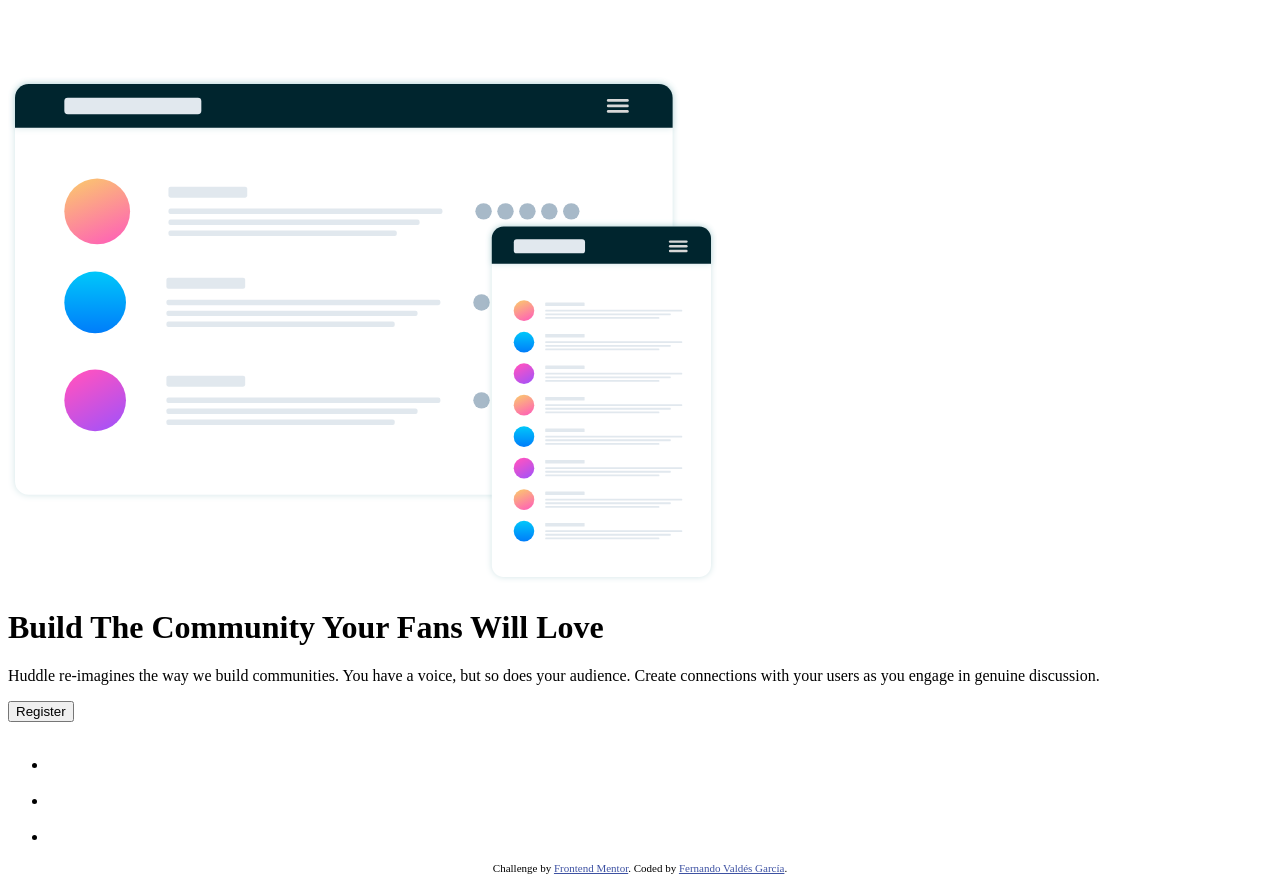
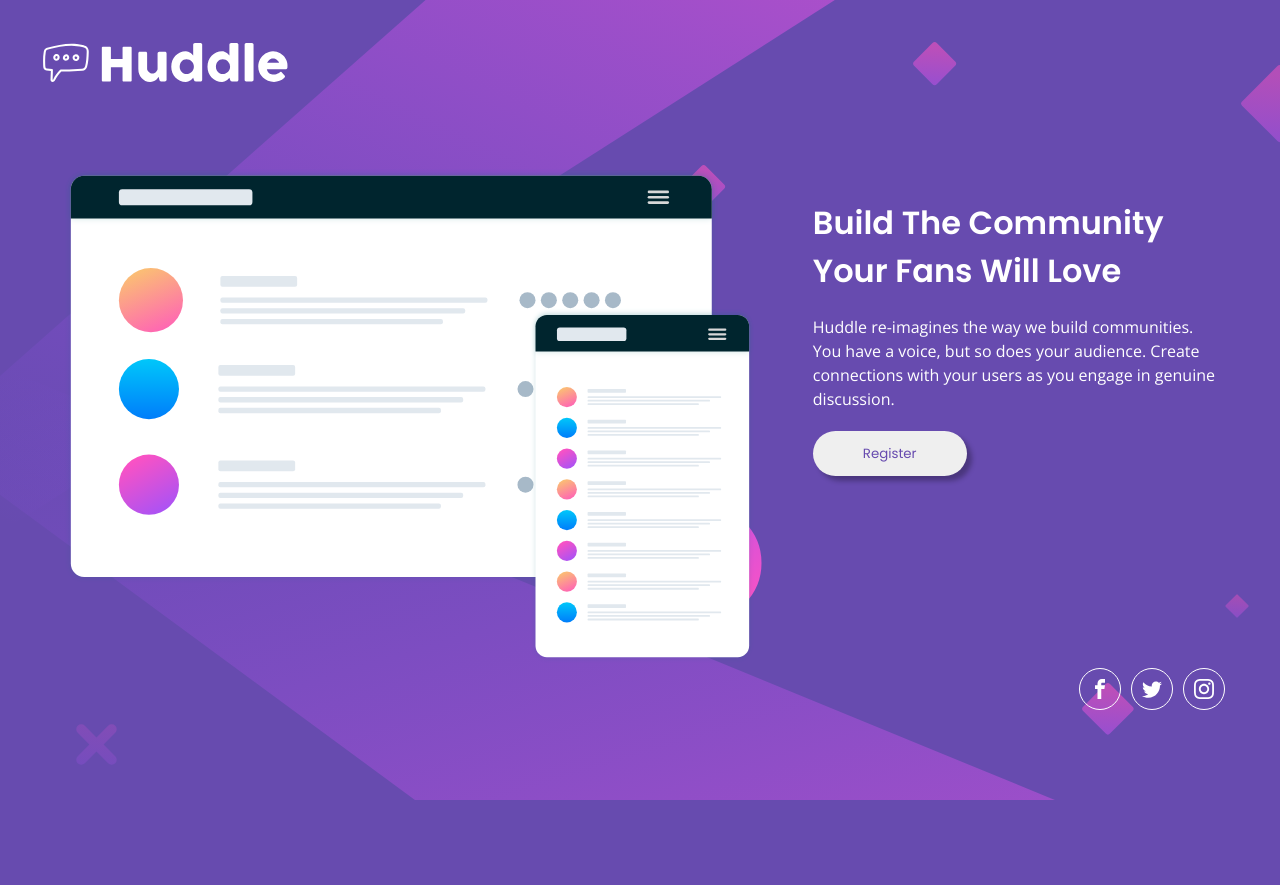
Before and after one commit to fvaldes0109/FM-Huddle-Landing-Page, a plain HTML site: page index.html in a window 1280 px wide. After the commit the page ends 800 px from the top, so only its background shows below. Drawn offline with Linux system fonts and the light colour scheme.

Commit message:
Add styles

```diff
--- a/index.html
+++ b/index.html
@@ -8,9 +8,10 @@
 
   <title>Frontend Mentor | Huddle landing page with single introductory section</title>
 
+  <link rel="stylesheet" href="style.css">
   <style>
     .attribution { font-size: 11px; text-align: center; }
-    .attribution a { color: hsl(228, 45%, 44%); }
+    .attribution a { color: hsl(228, 50%, 72%); }
   </style>
 </head>
 <body>
@@ -18,13 +19,16 @@
     <img src="./images/logo.svg" alt="Logo" aria-hidden="true">
   </header>
   <main>
-    <img src="./images/illustration-mockups.svg" alt="illustration-mockups" aria-hidden="true">
+    <img class="illustration" src="./images/illustration-mockups.svg" alt="illustration-mockups" aria-hidden="true">
+    <div class="left">
       <h1>Build The Community Your Fans Will Love</h1>
       <p>
         Huddle re-imagines the way we build communities. You have a voice, but so does your audience.
         Create connections with your users as you engage in genuine discussion.
       </p>
       <button>Register</button>
+    </div>
+    <div class="close"></div>
   </main>
   <footer>
     <ul class="icons">
@@ -52,10 +56,6 @@
         </a>
       </li>
     </ul>
-    <p class="attribution">
-      Challenge by <a href="https://www.frontendmentor.io?ref=challenge" target="_blank">Frontend Mentor</a>.
-      Coded by <a href="https://www.linkedin.com/in/fernando-vald%C3%A9s-garc%C3%ADa-a46142221/">Fernando Valdés García</a>.
-    </p>
   </footer>
 </body>
 </html>
--- /dev/null
+++ b/style.css
@@ -0,0 +1,139 @@
+* {
+    margin: 0;
+    padding: 0;
+}
+
+@font-face {
+    font-family: Poppins-400;
+    src: url('./fonts/Poppins/Poppins-Regular.ttf');
+}
+
+@font-face {
+    font-family: Poppins-600;
+    src: url('./fonts/Poppins/Poppins-SemiBold.ttf');
+}
+
+@font-face {
+    font-family: Open-Sans;
+    src: url('./fonts/Open-Sans/OpenSans-VariableFont_wdth\,wght.ttf');
+}
+
+body {
+    background-image: url('./images/bg-desktop.svg');
+    background-color: hsl(257, 40%, 49%);
+}
+
+header {
+    padding: 30px;
+}
+
+main {
+    padding: 40px 5% 0;
+}
+
+main img {
+    width: 60%;
+    float: left;
+}
+
+.left {
+    float: right;
+    width: 35%;
+    padding: 30px 0;
+}
+
+h1 {
+    font-family: Poppins-600;
+    color: white;
+}
+
+p {
+    color: white;
+    font-family: Open-Sans;
+    margin: 20px 0;
+    line-height: 1.5;
+}
+
+button {
+    height: 45px;
+    padding: 0 50px;
+    border-radius: 25px;
+    border: 0;
+    color: hsl(257, 40%, 49%);
+    font-family: Poppins-400;
+    box-shadow: 5px 5px 5px rgba(0, 0, 0, 0.281);
+    transition: background-color 0.25s, color 0.25s;
+}
+
+button:hover {
+    background-color: hsl(300, 69%, 71%);
+    color: white;
+    cursor: pointer;
+}
+
+.icons {
+    display: flex;
+    justify-content: right;
+    margin: 0px 50px 20px;
+}
+
+.icon-container {
+    display: block;
+    margin: 5px;
+    border: 1px solid white;
+    padding: 10px;
+    border-radius: 50%;
+    transition: border-color 0.25s;
+}
+
+svg {
+    display: block;
+    width: 20px;
+    height: 20px;
+}
+
+path {
+    transition: fill 0.25s;
+}
+
+.icon-container:hover {
+    border-color: hsl(300, 69%, 71%);
+}
+
+.icon-container:hover svg path{
+    fill:hsl(300, 69%, 71%);
+}
+
+.close {
+    clear: both;
+}
+
+@media(max-width: 750px) {
+    body {
+        background-image: url('./images/bg-mobile.svg');
+        background-repeat: no-repeat;
+        background-size:contain;
+    }
+
+    .illustration, .left {
+        float: none;
+        width: 100%;
+    }
+
+    .left {
+        text-align: center;
+    }
+
+    h1 {
+        margin: 60px 0 10px;
+    }
+
+    button {
+        width: 60%;
+    }
+
+    .icons {
+        justify-content: center;
+        margin: 50px 0 40px;
+    }
+}
```
Lines whose indentation alone changed are shown as unchanged.
